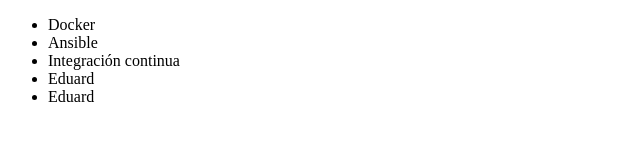
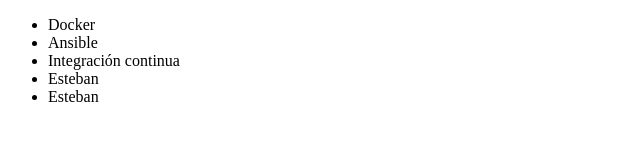
Before and after one commit to EduardGomez17/estudioGit, a plain HTML site: page index.html in a window 1280 px wide. Shown: the full height of the page, 0-640 px from the left. Drawn offline with Linux system fonts and the light colour scheme.

Commit message:
Rama Esteban

```diff
--- a/index.html
+++ b/index.html
@@ -9,8 +9,8 @@
          <li> Docker </li>
          <li> Ansible </li>
          <li> Integración continua </li>
-          <li> Eduard </li>
-          <li> Eduard </li>
+          <li> Esteban </li>
+          <li> Esteban </li>
 
 
 
```
